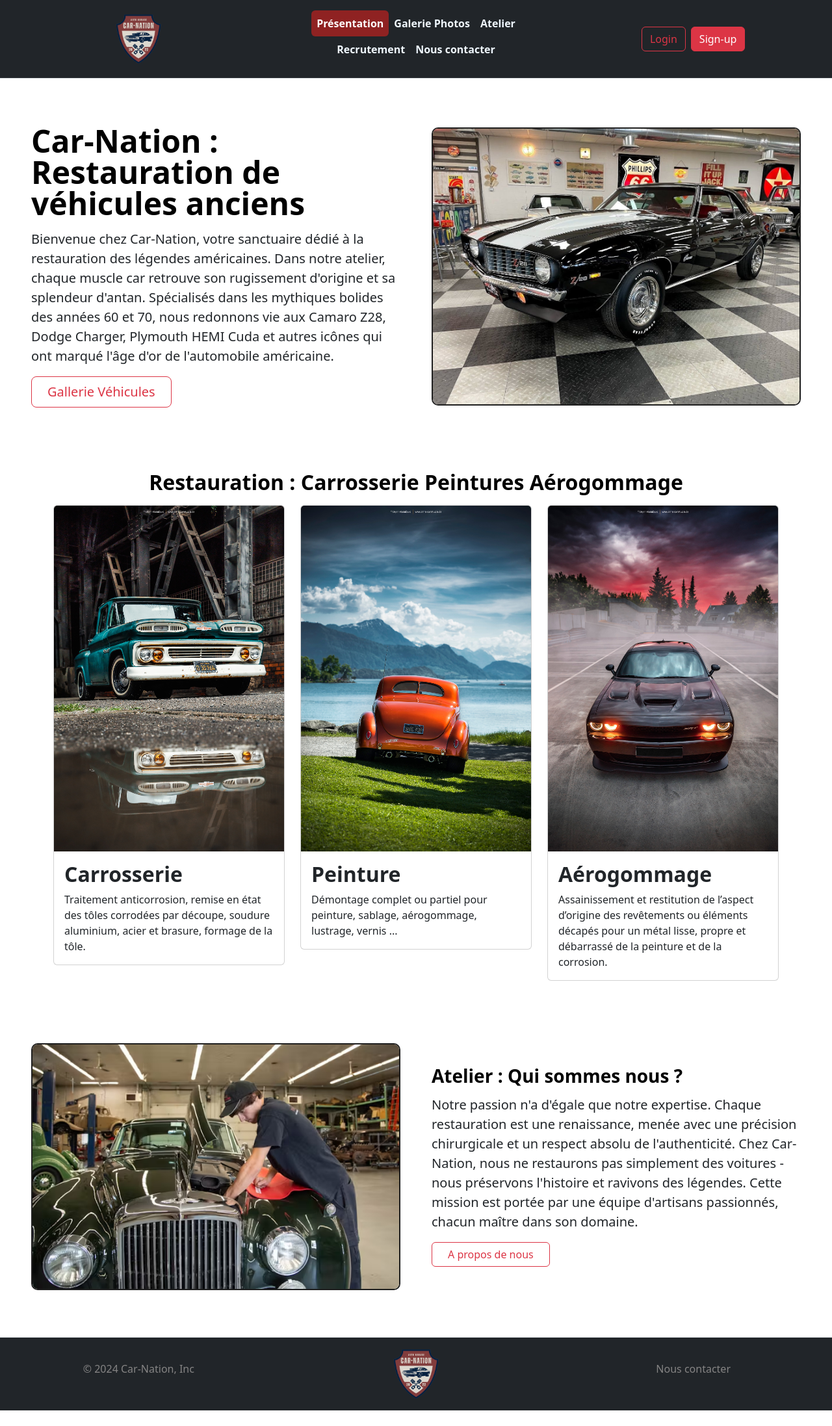
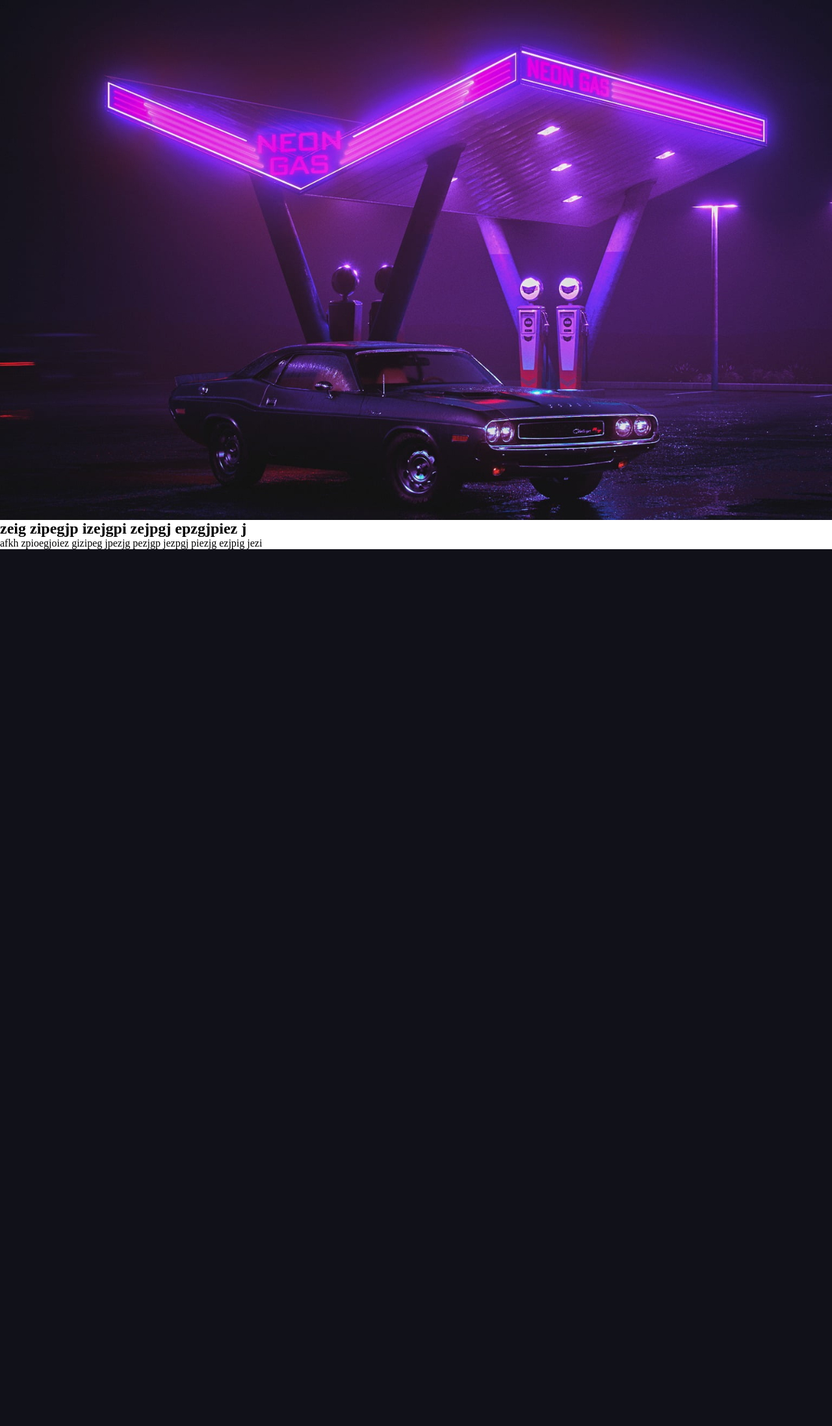
Before and after one commit to yrautcnasdemo/Car-Nation-NeonGas, a PHP site: page / in a window 1280 px wide. Shown: the whole page at 65% size. After the commit the page ends 845 px from the top, so only its background shows below. Run offline with PHP 8.4, Linux system fonts and the light colour scheme.

Commit message:
NeonGas CarNation

```diff
--- a/src/index.php
+++ b/src/index.php
@@ -1,96 +1,25 @@
 <!DOCTYPE html>
-<html lang="fr">
+<html lang="en">
 <head>
     <meta charset="UTF-8">
     <meta name="viewport" content="width=device-width, initial-scale=1.0">
-    <title>Atelier Car-Nation : restauration de voitures anciennes</title>
-    <link href="https://cdn.jsdelivr.net/npm/bootstrap@5.3.2/dist/css/bootstrap.min.css" rel="stylesheet" integrity="sha384-T3c6CoIi6uLrA9TneNEoa7RxnatzjcDSCmG1MXxSR1GAsXEV/Dwwykc2MPK8M2HN" crossorigin="anonymous">
+    <title>Car-Nation</title>
     <link rel="stylesheet" href="style.css">
 </head>
-
 <body>
-<!-- HEADER -->
-<?php
-require_once('templates/header.php')
-?>
 
 
+<main>
+    <section class="main-section">
 
-<!-- MAIN -->
-    <div class="row flex-lg-row-reverse align-items-center g-5 py-5 px-5">
-        <div class="col-10 col-sm-8 col-lg-6">
-            <img src="assets/Gallery/1969-chevrolet-camaro-z28.jpg" class="imgrad d-block mx-lg-auto img-fluid" alt="MainIMG" width="700" height="500" loading="lazy">
-        </div>
-        <div class="col-lg-6">
-            <h1 class="display-5 fw-bold text-body-emphasis lh-1 mb-3">Car-Nation : Restauration de véhicules anciens</h1>
-                <p class="lead">Bienvenue chez Car-Nation, votre sanctuaire dédié à la restauration des légendes américaines. Dans notre atelier, chaque muscle car retrouve son rugissement d'origine et sa splendeur d'antan. Spécialisés dans les mythiques bolides des années 60 et 70, nous redonnons vie aux Camaro Z28, Dodge Charger, Plymouth HEMI Cuda et autres icônes qui ont marqué l'âge d'or de l'automobile américaine.</p>
-            <div class="d-grid gap-2 d-md-flex justify-content-md-start">
-                <button type="button" class="btn btn-outline-danger btn-lg px-4">Gallerie Véhicules</button>
-            </div>
-        </div>
-    </div>
+    </section>
 
+    <section>
+        <h1>zeig zipegjp izejgpi zejpgj epzgjpiez j</h1>
+        <p>afkh zpioegjoiez gizipeg jpezjg pezjgp jezpgj piezjg ezjpig jezi</p>
+    </section>
+</main>
 
-
-    <!-- CARDS -->
-    <div class="container py-5">
-        <h2 class="text-center display-8 fw-bold text-body-emphasis align-item-center pb-2">Restauration : Carrosserie Peintures Aérogommage</h2>
-        <div class="row">
-            <div class="col-12 col-md-6 col-xl-4">
-                <div class="card">
-                    <img src="assets/Gallery/50276693852_ae5d9b0c45_o.jpg" class="card-img-top" alt="imgcard1" width="250">
-                    <div class="card-body CardSoutien CTextSoutien">
-                        <h2 class="titlecards">Carrosserie</h2>
-                        <p class="card-text">Traitement anticorrosion, remise en état des tôles corrodées par découpe, soudure aluminium, acier et brasure, formage de la tôle.</p>
-                    </div>
-                </div>
-            </div>
-            <div class="col-12 col-md-6 col-xl-4">
-                <div class="card">
-                    <img src="assets/Gallery/50621795238_8f868c5da6_o.jpg" class="card-img-top" alt="imgcard2" width="250">
-                    <div class="card-body CardSoutien CTextSoutien">
-                        <h2 class="titlecards">Peinture</h2>
-                        <p class="card-text">Démontage complet ou partiel pour peinture, sablage, aérogommage, lustrage, vernis ...</p>
-                    </div>
-                </div>
-            </div>
-            <div class="col-12 col-md-6 col-xl-4">
-                <div class="card">
-                    <img src="assets/Gallery/50502970153_045da7eee9_o.jpg" class="card-img-top" alt="imgcard3" width="250">
-                    <div class="card-body CardSoutien">
-                        <h2 class="titlecards">Aérogommage</h2>
-                        <p class="card-text CTextSoutien">Assainissement et restitution de l’aspect d’origine des revêtements ou éléments décapés pour un métal lisse, propre et débarrassé de la peinture et de la corrosion.</p>
-                    </div>
-                </div>
-            </div>
-        </div>
-    </div>
-
-
-
-<!-- ABOUT US -->
-    <div class="row flex-lg-row align-items-center g-5 py-5 px-5">
-        <div class="col-10 col-sm-8 col-lg-6">
-            <img src="assets/Gallery/NB-Center-Employee-Anthony-6.avif" class="imgrad d-block mx-lg-auto img-fluid" alt="MainIMG" width="700" height="500" loading="lazy">
-        </div>
-        <div class="col-lg-6">
-            <h3 class="display-8 fw-bold text-body-emphasis lh-1 mb-3">Atelier : Qui sommes nous ?</h3>
-                <p class="lead">Notre passion n'a d'égale que notre expertise. Chaque restauration est une renaissance, menée avec une précision chirurgicale et un respect absolu de l'authenticité. Chez Car-Nation, nous ne restaurons pas simplement des voitures - nous préservons l'histoire et ravivons des légendes. Cette mission est portée par une équipe d'artisans passionnés, chacun maître dans son domaine.</p>
-            <div class="d-grid gap-2 d-md-flex justify-content-md-start">
-                <button type="button" class="btn btn-outline-danger btn-md px-4">A propos de nous</button>
-            </div>
-        </div>
-    </div>
-
-
-
-
-<!-- FOOTER -->
-<?php
-require_once('templates/footer.php')
-?>
-
-
-
+<script src="script.js"></script>
 </body>
 </html>
--- a/src/style.css
+++ b/src/style.css
@@ -1,39 +1,18 @@
-/* START !IMPORTANT */
-.active{
-    background-color: rgb(143, 34, 34) !important;
-}
-/* END !IMPORTANT */
-
-
-body {
-    background-color: #ffffff;
+* {
+    margin: 0;
+    padding: 0;
+    box-sizing: border-box;
 }
 
-.NavHeader{
-    font-weight: bold;
+.main-section {
+    background-image: url("Assets/Gallery/Neon_Gaz.jpg");
+    background-position: top;
+    background-repeat: no-repeat;
+    /* background-attachment: fixed; */
+    height: 100vh;
+    width: 100vw;
 }
 
-.Footertxt {
-    color: rgb(133, 132, 132);
+.img-section {
+    max-width: 600px;
 }
-
-.Footertxt:hover {
-    color: rgb(192, 192, 192);
-}
-
-.NavHeader:hover {
-    color: rgb(143, 34, 34);
-}
-
-.NavHeader{
-    color: aliceblue;
-}
-
-.imgrad{
-    border-radius: 10px;
-    border: 2px solid rgb(31, 31, 31);
-}
-
-.titlecards{
-    font-weight: bold;
-}
```
Also changed, not shown: docker-compose.yml (+5 -5 lines), src/recrutement.php (deleted, +0 -22 lines), src/Assets/Gallery/01-1971-plymouth-hemi-barracuda-front-three-quarter.jpg (added), src/Assets/Gallery/1971_plymouth_barracuda_DSC2005-51926-scaled.jpg.webp (added), src/Assets/Gallery/1971_plymouth_barracuda_Photo-Oct-04-2023-4-30-03-PM-56087.jpg.webp (added), src/Assets/Gallery/1971_plymouth_barracuda_Photo-Oct-04-2023-4-31-15-PM-56142.jpg.webp (added), src/Assets/Gallery/1971_plymouth_barracuda_Photo-Oct-04-2023-4-31-52-PM-56154.jpg.webp (added), src/Assets/Gallery/1971_plymouth_barracuda_Photo-Oct-04-2023-4-36-05-PM-56254.jpg.webp (added), src/Assets/Gallery/1JHM3144a.jpg (added), src/Assets/Gallery/Interceptor_1.webp (added), src/Assets/Gallery/Neon_Gaz.jpg (added), src/Assets/Gallery/camaro-4814079_1920.jpg (added), src/script.js (added).
